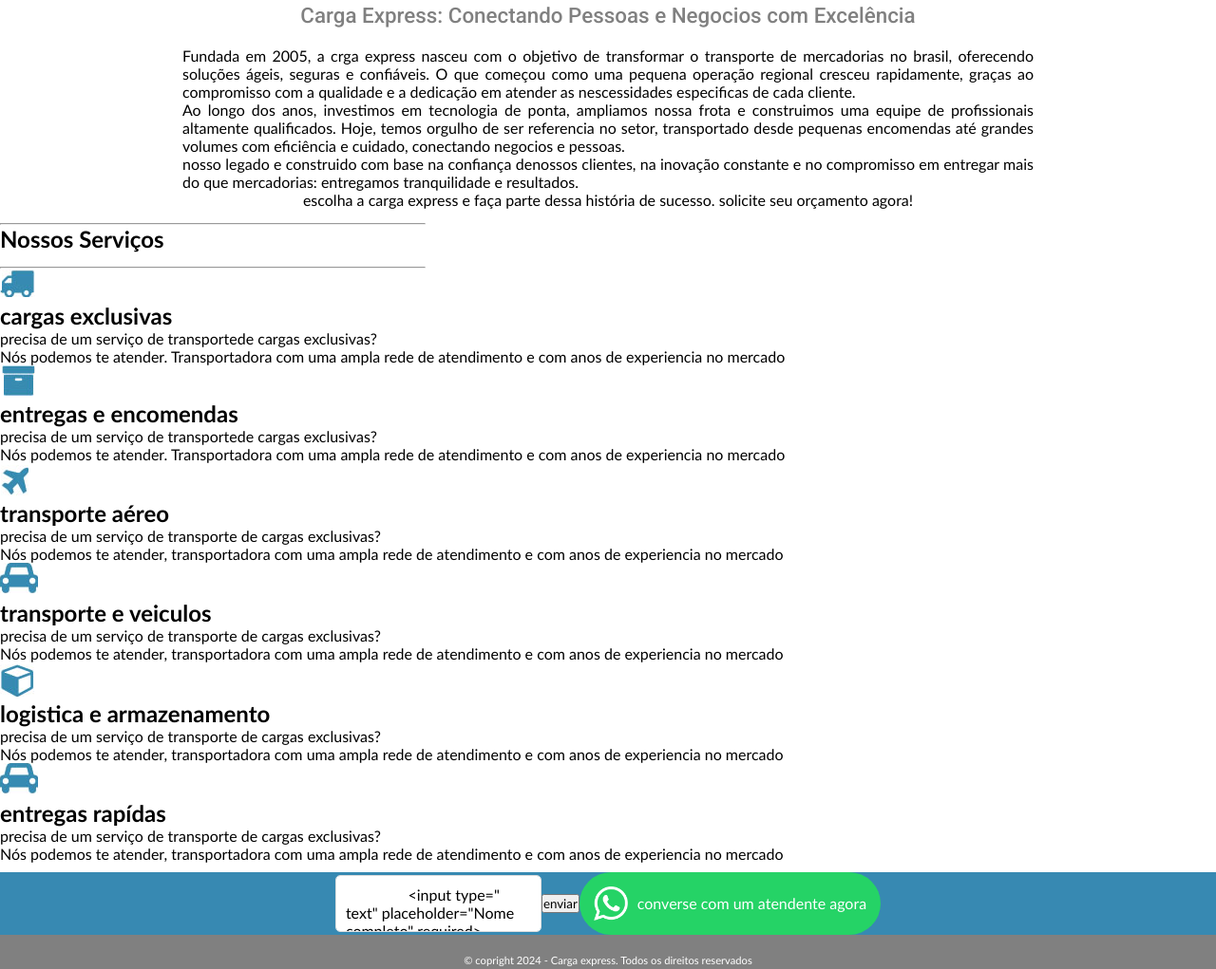
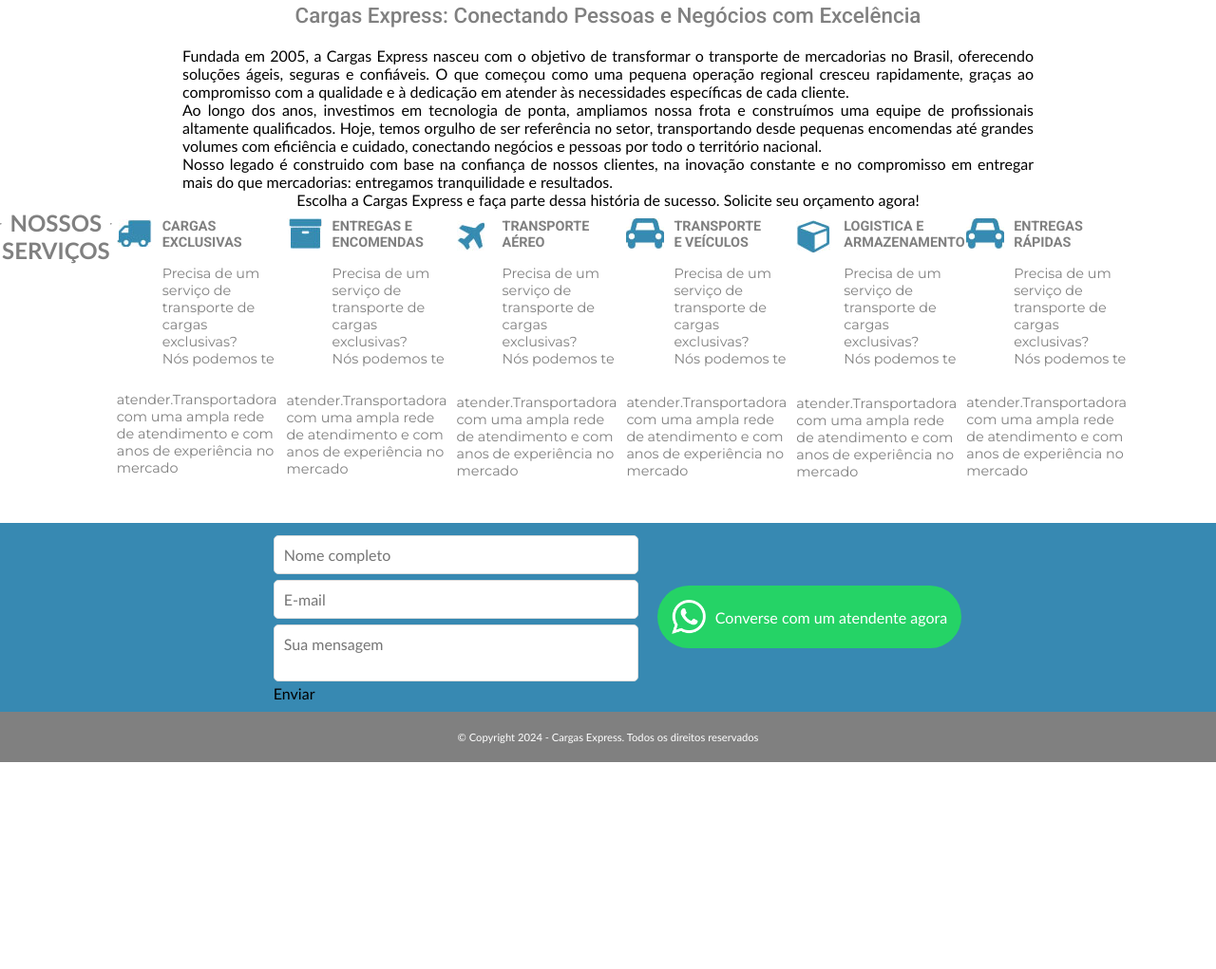
Before and after one commit to xerezer/cargas-express, a plain HTML site: page index.html in a window 1280 px wide. Shown: the part 432-1453 px from the top of the page at 95% size. After the commit the page ends 1235 px from the top, so only its background shows below. Drawn offline with Linux system fonts and the light colour scheme.

Commit message:
Update index.html

```diff
--- a/index.html
+++ b/index.html
@@ -1,109 +1,117 @@
 <!DOCTYPE html>
-<html lang="en">
+<html lang="pt-br">
 <head>
     <meta charset="UTF-8">
     <meta name="viewport" content="width=device-width, initial-scale=1.0">
-    <link rel="stylesheet" type="text/css" href="./css/estilos.css">
-    <!--google fontes-->
+    <link rel="stylesheet" type="text/css" href="css/estilos.css">
+    <!--Google fonts-->
     <link rel="preconnect" href="https://fonts.googleapis.com">
     <link rel="preconnect" href="https://fonts.gstatic.com" crossorigin>
     <link href="https://fonts.googleapis.com/css2?family=Roboto:ital,wght@0,100;0,300;0,400;0,500;0,700;0,900;1,100;1,300;1,400;1,500;1,700;1,900&display=swap" rel="stylesheet">
-    <!--fim google fontes-->
-    <link rel="shorcout icon" href="img/favicon.ico"/>
-    <title>Cargas Express</title>
-    <!--google fontes-->
     <link rel="preconnect" href="https://fonts.googleapis.com">
     <link rel="preconnect" href="https://fonts.gstatic.com" crossorigin>
     <link href="https://fonts.googleapis.com/css2?family=Montserrat:ital,wght@0,100..900;1,100..900&family=Roboto:ital,wght@0,100;0,300;0,400;0,500;0,700;0,900;1,100;1,300;1,400;1,500;1,700;1,900&display=swap" rel="stylesheet">
-<!--google fontes-->
+    <!--Fim do google fonts-->
+    <link rel="shortcut icon" href="img/favicon.ico" />
+    <title>Cargas Express</title>
 </head>
 <body>
     <header>
-        <div class ="logo">
-            <img src = "img/logo.png" alt="logo da empresa carga express">
+        <div class="logo">
+            <img src="img/logo.png" alt="Logo da Empresa Cargas Express">
         </div>
         <nav>
             <a href="#">home</a>
-            <a href="#">quem somos</a>
+            <a href="#">quemsomos</a>
             <a href="#">serviços</a>
             <a href="#">contato</a>
         </nav>
     </header>
     <main>
-
         <div class="banner">
             <img src="img/banner.jpg" alt="imagem de um caminhão vermelho numa rodovia">
         </div>
-        <div class =  "quem-somos">
-            <p class="titulo"> Carga Express: Conectando Pessoas e Negocios com Excelência </p>
-        <p> Fundada em 2005,  a crga express nasceu com o objetivo de transformar o transporte de mercadorias no brasil, oferecendo soluções ágeis, seguras e confiáveis.
-             O que começou como uma pequena operação regional cresceu rapidamente, graças ao compromisso com a qualidade e a dedicação em atender as nescessidades
-             especificas de cada cliente. </p>
-             <p>Ao longo dos anos, investimos em tecnologia de ponta, ampliamos nossa frota e construimos uma equipe de profissionais altamente qualificados.
-                Hoje, temos orgulho de ser referencia no setor, transportado desde pequenas encomendas até grandes volumes com eficiência e cuidado,
-                conectando negocios e pessoas. </p>
-                <p>nosso legado e construido com base na confiança denossos clientes, na inovação constante e no compromisso em entregar mais do que mercadorias:
+        <div class="quem-somos">
+            <p class="titulo">Cargas Express: Conectando Pessoas e Negócios com Excelência</p>
+                <p>Fundada em 2005, a Cargas Express nasceu com o objetivo de transformar o
+                    transporte de mercadorias no Brasil, oferecendo soluções ágeis,
+                    seguras e confiáveis.
+                    O que começou como uma pequena operação regional cresceu rapidamente, graças ao
+                    compromisso com a qualidade e à dedicação em atender às necessidades
+                    específicas de cada cliente.</p>
+                <p>Ao longo dos anos, investimos em tecnologia de ponta, ampliamos nossa frota e construímos uma equipe de profissionais altamente qualificados.
+                    Hoje, temos orgulho de ser referência no setor, transportando desde
+                    pequenas encomendas até grandes volumes com eficiência e cuidado,
+                    conectando negócios e pessoas por todo o território nacional.</p>
+                <p>Nosso legado é construido com base na confiança de nossos clientes,
+                    na inovação constante e no compromisso em entregar mais do que mercadorias:
                     entregamos tranquilidade e resultados.</p>
-           <p><span> escolha a carga express e faça parte dessa história de sucesso.
-            solicite seu orçamento agora!</span></p>
+                <p><span>Escolha a Cargas Express e faça parte dessa história de sucesso.
+                    Solicite seu orçamento agora!</span></p>
         </div>
-        <div calss = "serviços">
-            <div class =  "titulo-bloco-serviços">
-                <div class="borda-esquerda"><hr></div>
+        <div class="servicos">
+            <div class="titulo-bloco-servicos">
+                <div class="borda-esquerda"><hr>
+                </div>
                 <h2>Nossos Serviços</h2>
-                <div class = "borda-direita"><hr></div>
+                <div class="borda-direita"><hr>
+                </div>
+                <div class="bloco-servicos">
+                    <img src="img/icone01.png">
+                    <h2>cargas exclusivas</h2>
+                    <p>Precisa de um serviço de transporte de cargas exclusivas?<br>
+                    Nós podemos te atender.Transportadora com uma ampla rede de atendimento e
+                    com anos de experiência no mercado</p>
+                </div>
+                <div class="bloco-servicos">
+                    <img src="img/icone02.png">
+                    <h2>entregas e encomendas</h2>
+                    <p>Precisa de um serviço de transporte de cargas exclusivas?<br>
+                    Nós podemos te atender.Transportadora com uma ampla rede de atendimento e
+                    com anos de experiência no mercado</p>
+                </div>
+                <div class="bloco-servicos">
+                    <img src="img/icone03.png">
+                    <h2>transporte aéreo</h2>
+                    <p>Precisa de um serviço de transporte de cargas exclusivas?<br>
+                    Nós podemos te atender.Transportadora com uma ampla rede de atendimento e
+                    com anos de experiência no mercado</p>
+                </div>
+                <div class="bloco-servicos">
+                    <img src="img/icone04.png">
+                    <h2>transporte e veículos</h2>
+                    <p>Precisa de um serviço de transporte de cargas exclusivas?<br>
+                    Nós podemos te atender.Transportadora com uma ampla rede de atendimento e
+                    com anos de experiência no mercado</p>
+                </div>
+                <div class="bloco-servicos">
+                    <img src="img/icone05.png">
+                    <h2>logistica e armazenamento</h2>
+                    <p>Precisa de um serviço de transporte de cargas exclusivas?<br>
+                    Nós podemos te atender.Transportadora com uma ampla rede de atendimento e
+                    com anos de experiência no mercado</p>
+                </div>
+                <div class="bloco-servicos">
+                    <img src="img/icone06.png">
+                    <h2>entregas rápidas</h2>
+                    <p>Precisa de um serviço de transporte de cargas exclusivas?<br>
+                    Nós podemos te atender.Transportadora com uma ampla rede de atendimento e
+                    com anos de experiência no mercado</p>
+                </div>
             </div>
         </div>
-        <div class = "bloco-serviços">
-            <img src="img/icone01.png">
-            <h2> cargas exclusivas</h2>
-            <p> precisa de um serviço de transportede cargas exclusivas?<br>
-                Nós podemos te atender. Transportadora com uma ampla rede de atendimento e com anos de experiencia no mercado</p>
-        </div>
-        <div class = "bloco-serviço">
-            <img src="img/icone02.png">
-            <h2> entregas e encomendas</h2>
-            <p> precisa de um serviço de transportede cargas exclusivas?<br>
-                Nós podemos te atender. Transportadora com uma ampla rede de atendimento e com anos de experiencia no mercado</p>
-        </div>
-
-        <div class="bloco-serviços">
-            <img src="img/icone03.png">
-            <h2>transporte aéreo</h2>
-            <p>precisa de um serviço de transporte de cargas exclusivas?<br>
-            Nós podemos te atender, transportadora com uma ampla rede de atendimento  e com anos de experiencia no mercado</p>
-        </div>
-        <div class="bloco-serviços">
-            <img src="img/icone04.png">
-            <h2>transporte e veiculos</h2>
-            <p>precisa de um serviço de transporte de cargas exclusivas?<br>
-            Nós podemos te atender, transportadora com uma ampla rede de atendimento  e com anos de experiencia no mercado</p>
-        </div>
-        <div class="bloco-serviços">
-            <img src="img/icone05.png">
-            <h2>logistica e armazenamento</h2>
-            <p>precisa de um serviço de transporte de cargas exclusivas?<br>
-            Nós podemos te atender, transportadora com uma ampla rede de atendimento  e com anos de experiencia no mercado</p>
-        </div>
-        <div class="bloco serviços">
-            <img src="img/icone06.png">
-            <h2>entregas rapídas</h2>
-            <p>precisa de um serviço de transporte de cargas exclusivas?<br>
-            Nós podemos te atender, transportadora com uma ampla rede de atendimento  e com anos de experiencia no mercado</p>
-            </div>
-       <div class = "contato">
-            <textarea>
-                <input type=" text" placeholder="Nome completo" required>
-                <input type=" email" placeholder="E-mail" required>
-                <textarea placeholder = "sua mensagem" required></textarea>
-                <button type = "submit">enviar</button>
+        <div class="contato">
+            <form>
+                <input type="text" placeholder="Nome completo" required>
+                <input type="email" placeholder="E-mail" required>
+                <textarea placeholder="Sua mensagem" required></textarea>
+                <botton type="submit">Enviar</botton>
             </form>
-            <a href="#"><img src="img/icone07.png"> converse com um atendente agora</a>
+            <a href="#"><img src="img/icone07.png">Converse com um atendente agora</a>
         </div>
     </main>
     <footer>
-        <p>&copy; copright 2024 - Carga express. Todos os direitos reservados</p>
+        <p>&copy; Copyright 2024 - Cargas Express. Todos os direitos reservados</p>
     </footer>
-
 </body>
 </html>
```
